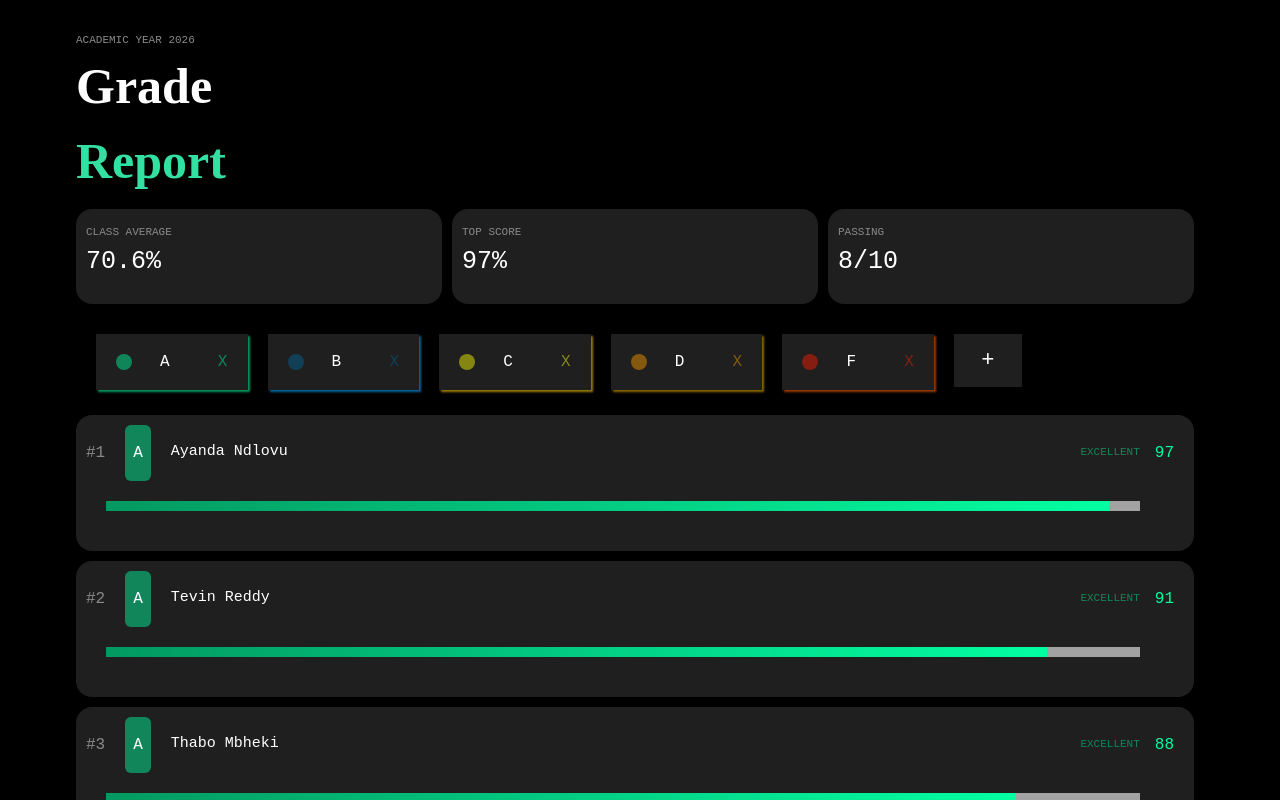
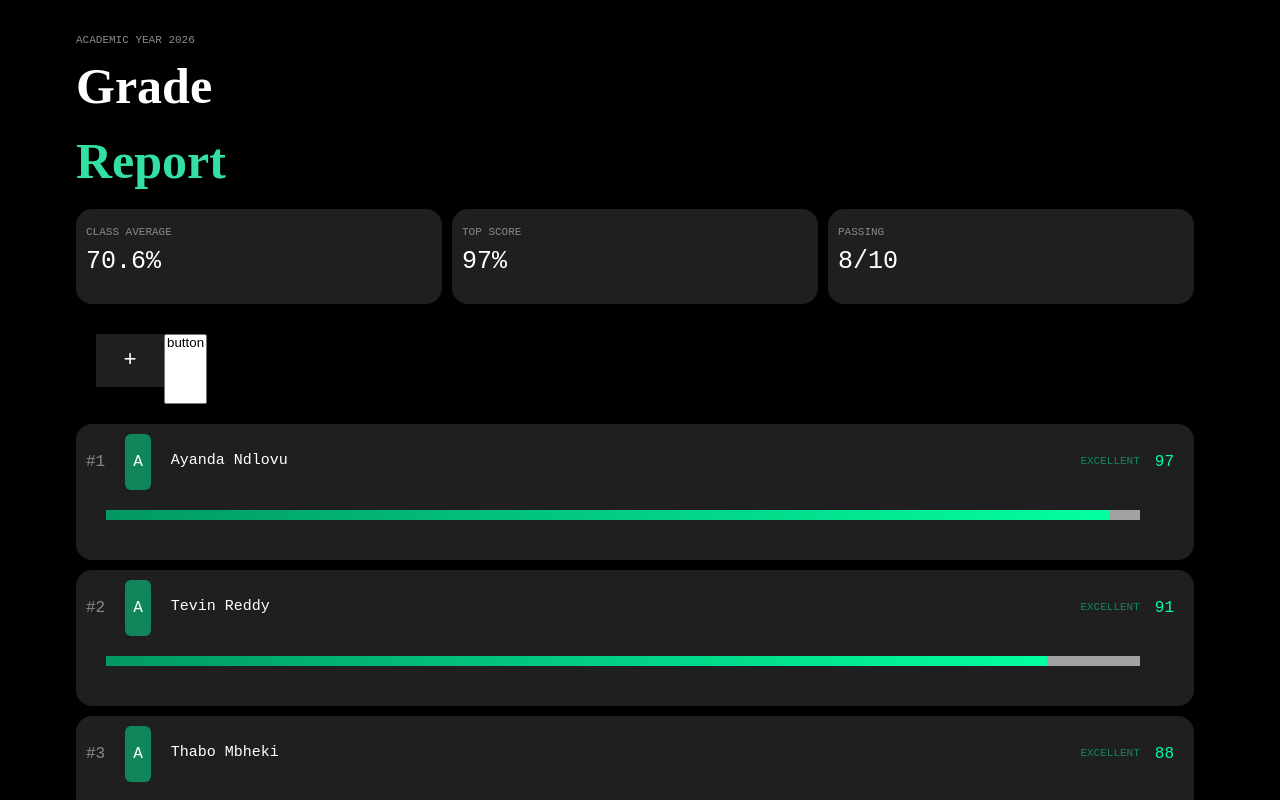
Before and after one commit to blebopo/grade-report, a React (Vite) app: page / in a window 1280 px wide. Built offline with nearby package versions, Linux system fonts and the light colour scheme.

Commit message:
Feature: Dropdown button for filters added.

```diff
--- /dev/null
+++ b/src/components/FilterButtonDropdown.tsx
@@ -0,0 +1,9 @@
+export default function FilterButtonDropdownComponent({}) {
+   return (
+    <>
+      <select name="filters" id="filters" multiple>
+        <option value="filter-button">button</option>
+      </select>
+    </>
+   );
+}
--- a/src/components/Legend.tsx
+++ b/src/components/Legend.tsx
@@ -2,22 +2,39 @@ import { gradeRanges } from "../types/grades";
 import "../styles/Legend.css";
 import AddFilterButtonComponent from "./AddFilterButton";
 import FilterButtonComponent from "./FilterButton";
+import FilterButtonDropdownComponent from "./FilterButtonDropdown";
 
 export default function LegendComponent() {
   // Determine buttons to display
-  const displayedFilters = [...gradeRanges];
+  const displayedFilters = [
+    ...gradeRanges.map((grade) => {
+      return {
+        grade,
+        isSelected: false
+      };
+    }),
+  ];
   const hiddenFilters = [...gradeRanges];
   // If buttons have been selected add them to buttons to display
   function removeFilter() {}
-  function addFilter() {}
+  function addFilter() {
+    // On click show dropdown
+    displayedFilters.filter(grade => !grade.isSelected)
+  }
   return (
     <div className="grade-legend">
-      {displayedFilters.map((grade) => {
-        return (
-          <FilterButtonComponent grade={grade} removeFilter={removeFilter} />
-        );
-      })}
+      {displayedFilters
+        .filter((grade) => grade.isSelected)
+        .map((grade) => {
+          return (
+            <FilterButtonComponent
+              grade={grade.grade}
+              removeFilter={removeFilter}
+            />
+          );
+        })}
       <AddFilterButtonComponent addFilter={addFilter} />
+      <FilterButtonDropdownComponent />
     </div>
   );
 }
```
Also changed, not shown: 1 other file (tests, documents, lock files or other folders).
